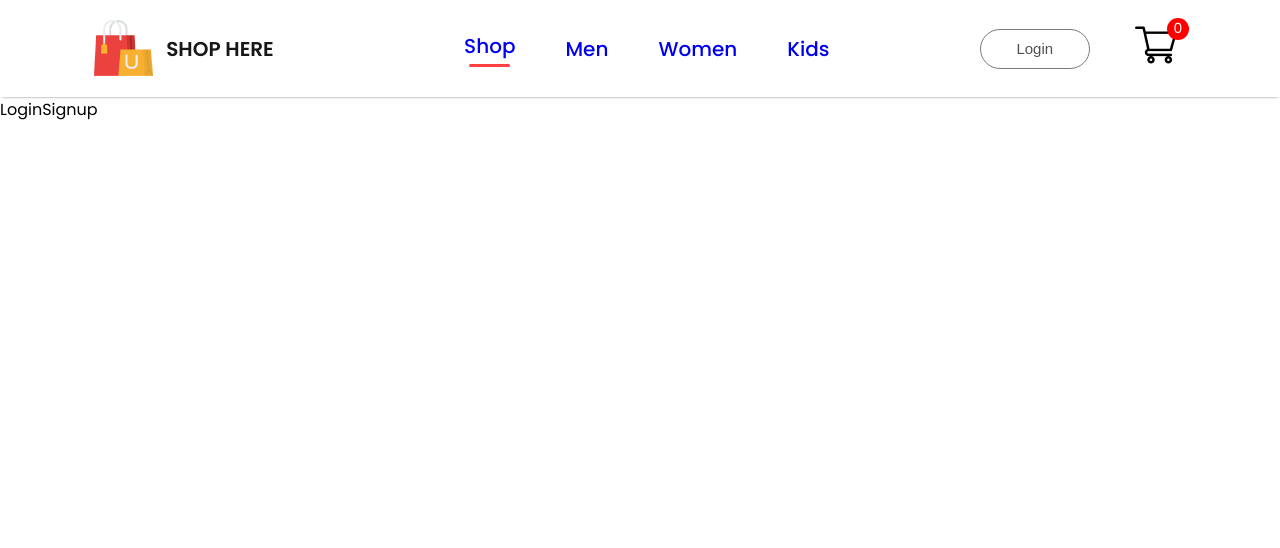
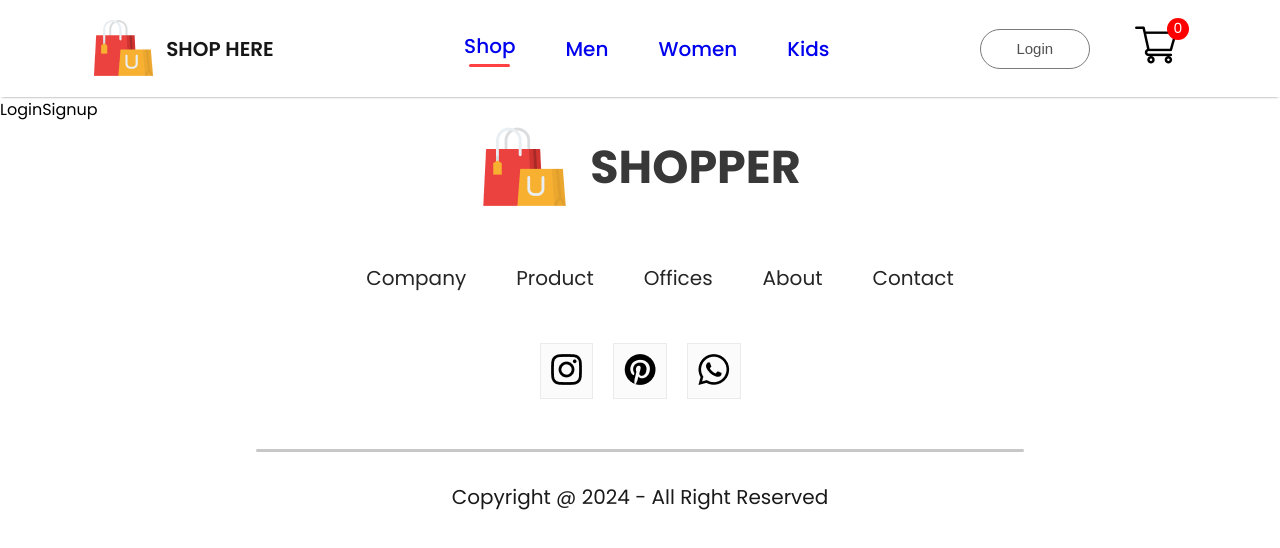
Before and after one commit to Bhaskar977/ShopHere, a React (Create React App) app in the folder frontend/: page /login in a window 1280 px wide. Shown: the top 548 px of the page. Built offline with nearby package versions, Linux system fonts and the light colour scheme.

Commit message:
newsletter and the footer part done

```diff
--- a/frontend/src/App.js
+++ b/frontend/src/App.js
@@ -5,6 +5,7 @@ import ShopCategory from "./Pages/ShopCategory";
 import Product from "./Pages/Product";
 import Cart from "./Pages/Cart";
 import LoginSignup from "./Pages/LoginSignup";
+import Footer from "./Components/Footer/Footer";
 
 function App() {
   return (
@@ -30,6 +31,7 @@ function App() {
           <Route path="/cart" element={<Cart />}></Route>
           <Route path="/login" element={<LoginSignup />}></Route>
         </Routes>
+        <Footer />
       </BrowserRouter>
     </div>
   );
--- /dev/null
+++ b/frontend/src/Components/Footer/Footer.css
@@ -0,0 +1,62 @@
+.footer{
+    display: flex;
+    flex-direction: column;
+    justify-content: center;
+    align-items: center;
+    gap: 50px;
+}
+
+.footer-logo{
+    display: flex;
+    align-items: center;
+    gap: 20px;
+}
+
+.footer-logo p{
+    color: #383838;
+    font-size: 46px;
+    font-weight: 700;
+}
+
+.footer-links{
+    display: flex;
+    list-style: none;
+    gap: 50px;
+    color: #252525;
+    font-size: 20px;
+}
+
+.footer-links li{
+    cursor: pointer;
+}
+
+.footer-social-icon{
+    display: flex;
+    gap: 20px;
+}
+
+.footer-icons-container{
+    padding: 10px;
+    padding-bottom: 6px;
+    background: #fbfbfb;
+    border: 1px solid #ebebeb;
+}
+
+.footer-copyright{
+    display: flex;
+    flex-direction: column;
+    align-items: center;
+    gap: 30px;
+    width: 100%;
+    margin-bottom: 30px;
+    color: #1a1a1a;
+    font-size: 20px;
+}
+
+.footer-copyright hr{
+    width: 60%;
+    border: none;
+    border-radius: 10px;
+    height: 3px;
+    background: #c7c7c7;
+}
--- /dev/null
+++ b/frontend/src/Components/Footer/Footer.jsx
@@ -0,0 +1,41 @@
+import React from "react";
+import "./Footer.css";
+import footer_logo from "../Assets/logo_big.png";
+import instagram_icon from "../Assets/instagram_icon.png"
+import pintester_icon from "../Assets/pintester_icon.png"
+import whatsapp_icon from "../Assets/whatsapp_icon.png"
+
+const Footer = () => {
+  return (
+    <div className="footer">
+      <div className="footer-logo">
+        <img src={footer_logo} alt="" />
+        <p>SHOPPER</p>
+      </div>
+      <ul className="footer-links">
+        <li>Company</li>
+        <li>Product</li>
+        <li>Offices</li>
+        <li>About</li>
+        <li>Contact</li>
+      </ul>
+      <div className="footer-social-icon">
+        <div className="footer-icons-container">
+          <img src={instagram_icon} alt="" />
+        </div>
+        <div className="footer-icons-container">
+          <img src={pintester_icon} alt="" />
+        </div>
+        <div className="footer-icons-container">
+          <img src={whatsapp_icon} alt="" />
+        </div>
+      </div>
+      <div className="footer-copyright">
+        <hr />
+        <p>Copyright @ 2024 - All Right Reserved</p>
+      </div>
+    </div>
+  );
+};
+
+export default Footer;
--- a/frontend/src/Components/Newsletter/Newsletter.css
+++ b/frontend/src/Components/Newsletter/Newsletter.css
@@ -7,7 +7,7 @@
   justify-content: center;
   margin: auto;
   padding:  140px;
-  margin-bottom: 100px;
+  margin-bottom: 80px;
   background: linear-gradient(180deg, #fde1ff 0%, #e1ffea22 60%);
   gap: 30px;
 }
```
